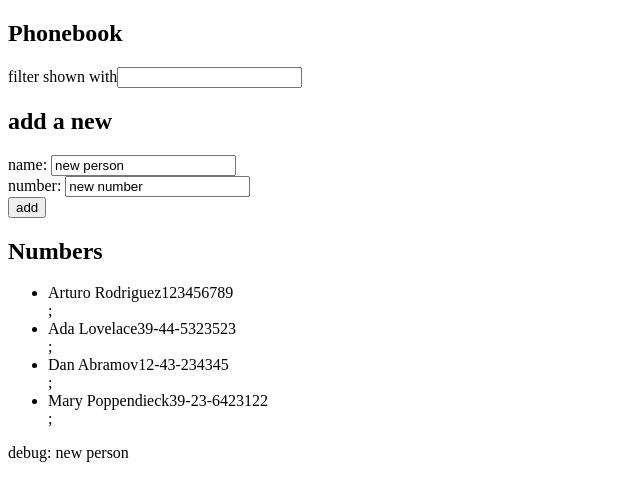
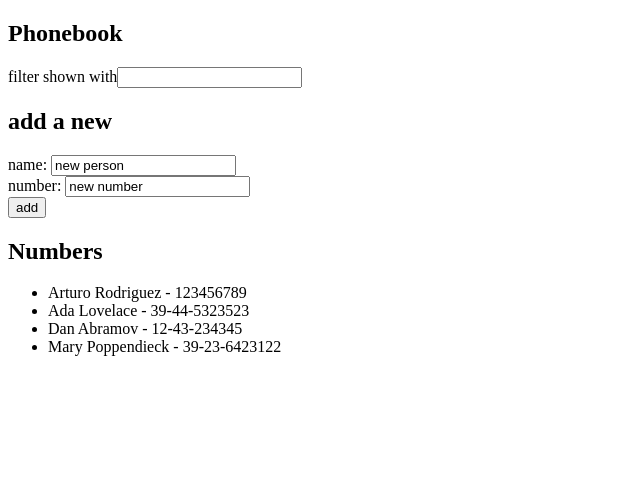
Before and after one commit to GeanVillamar/Part2, a React (Vite) app in the folder TheTelefonicaAgenda/: page / in a window 1280 px wide. Shown: the top 500 px of the page, without its empty margins (0-640 px from the left). Built offline with nearby package versions, Linux system fonts and the light colour scheme.

Commit message:
2.10: The telefonica Agenda step 5

```diff
--- a/TheTelefonicaAgenda/src/App.jsx
+++ b/TheTelefonicaAgenda/src/App.jsx
@@ -1,5 +1,7 @@
 import { useState } from "react";
 import Person from "./components/Person";
+import Filter from "./components/Filter";
+import PersonForm from "./components/PersonForm";
 
 const App = (props) => {
   const [persons, setPersons] = useState(props.persons);
@@ -7,7 +9,6 @@ const App = (props) => {
   const [newNumber, setNewNumber] = useState("new number");
   const [search, setSearch] = useState("");
 
-  console.log("array persons", persons);
   const handleSearchChange = (event) => {
     setSearch(event.target.value);
   };
@@ -50,30 +51,18 @@ const App = (props) => {
   return (
     <div>
       <h2>Phonebook</h2>
-      <div>
-        filter shown with
-        <input value={search} onChange={handleSearchChange} />
-      </div>
+      <Filter search={search} handleSearchChange={handleSearchChange} />
 
       <h2>add a new</h2>
-      <form onSubmit={addName}>
-        <div>
-          name: <input value={newName} onChange={handleNameChange} />
-        </div>
-        <div>
-          number: <input value={newNumber} onChange={handleNumberChange} />
-        </div>
-        <div>
-          <button type="submit">add</button>
-        </div>
-      </form>
+      <PersonForm
+        addName={addName}
+        newName={newName}
+        newNumber={newNumber}
+        handleNameChange={handleNameChange}
+        handleNumberChange={handleNumberChange}
+      />
       <h2>Numbers</h2>
-      <ul>
-        {filteredpersons.map((person) => (
-          <Person key={person.id} person={person} />
-        ))}
-      </ul>
-      <div>debug: {newName}</div>
+      <Person filteredpersons={filteredpersons} />
     </div>
   );
 };
--- /dev/null
+++ b/TheTelefonicaAgenda/src/components/Filter.jsx
@@ -0,0 +1,11 @@
+const filter = ({ search, handleSearchChange }) => {
+  return (
+    <>
+      <div>
+        filter shown with
+        <input value={search} onChange={handleSearchChange} />
+      </div>
+    </>
+  );
+};
+export default filter;
--- a/TheTelefonicaAgenda/src/components/Person.jsx
+++ b/TheTelefonicaAgenda/src/components/Person.jsx
@@ -1,11 +1,13 @@
-const Person = ({ person }) => {
+const Person = ({ filteredpersons }) => {
   return (
     <>
-      <li>
-        {person.name}
-        {person.number}
-      </li>
-      ;
+      <ul>
+        {filteredpersons.map((person) => (
+          <li key={person.id}>
+            {person.name} - {person.number}
+          </li>
+        ))}
+      </ul>
     </>
   );
 };
--- /dev/null
+++ b/TheTelefonicaAgenda/src/components/PersonForm.jsx
@@ -0,0 +1,24 @@
+const PersonForm = ({
+  addName,
+  newName,
+  newNumber,
+  handleNameChange,
+  handleNumberChange,
+}) => {
+  return (
+    <>
+      <form onSubmit={addName}>
+        <div>
+          name: <input value={newName} onChange={handleNameChange} />
+        </div>
+        <div>
+          number: <input value={newNumber} onChange={handleNumberChange} />
+        </div>
+        <div>
+          <button type="submit">add</button>
+        </div>
+      </form>
+    </>
+  );
+};
+export default PersonForm;
```
